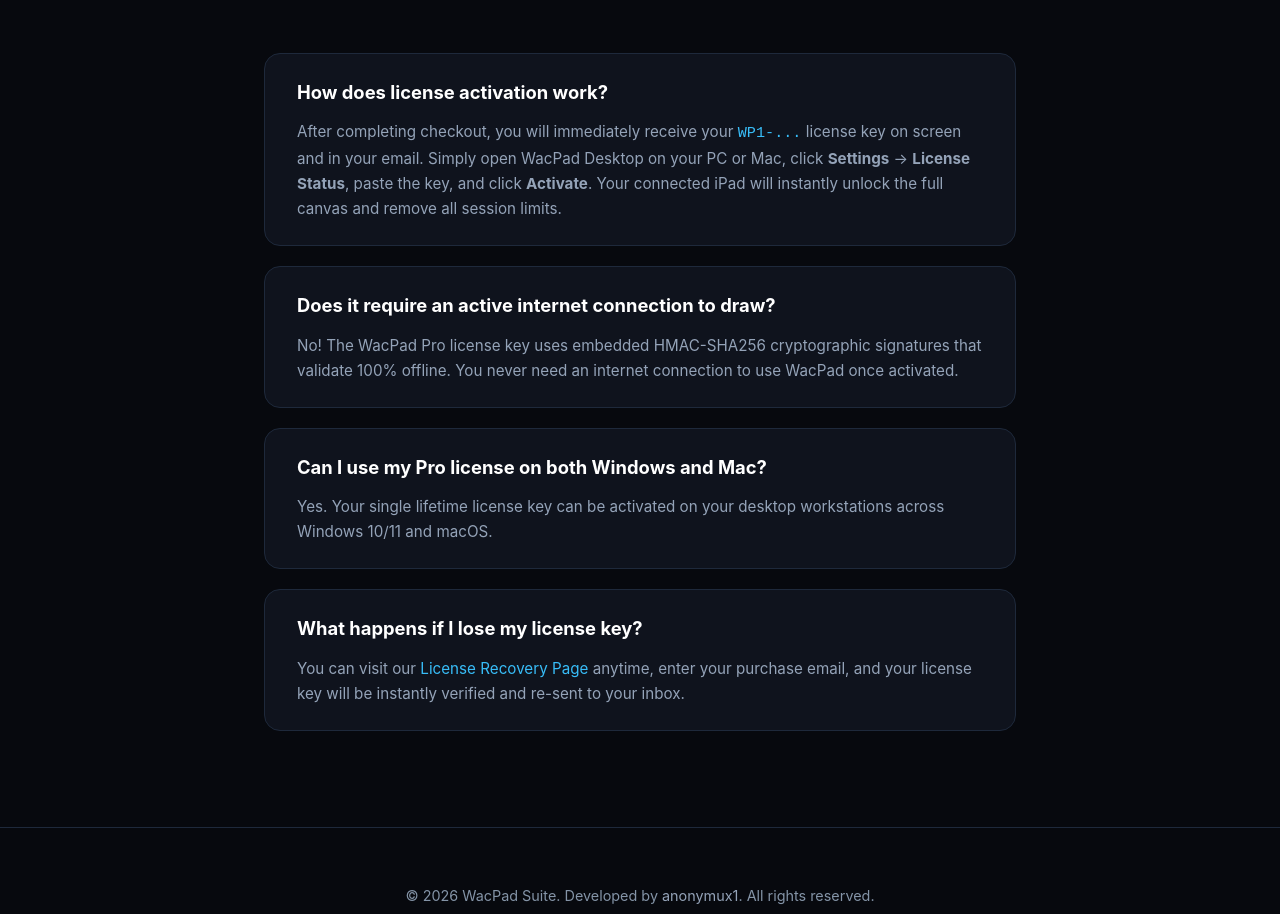
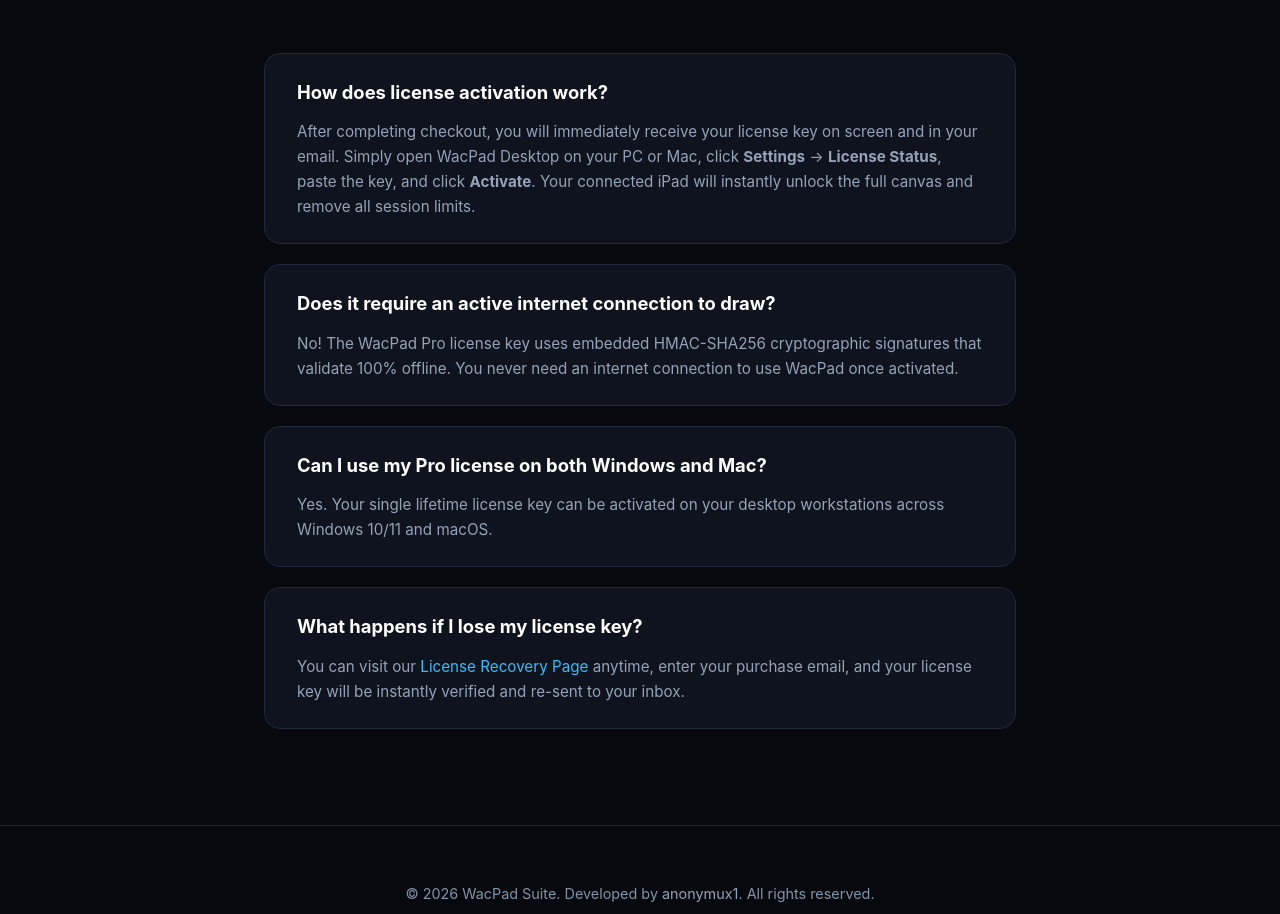
Before and after one commit to anonymux1/Wacpad-Site, a website: page public/index.html in a window 1280 px wide. Shown: the part 4109-5023 px from the top of the page. Drawn offline with Linux system fonts and the light colour scheme.

Commit message:
fix(faq): remove WP1-... prefix reference from activation answer

```diff
--- a/public/index.html
+++ b/public/index.html
@@ -280,7 +280,7 @@
     <div style="display: flex; flex-direction: column; gap: 1.25rem;">
       <div class="card" style="padding: 1.5rem 2rem;">
         <h3 style="font-size: 1.15rem;">How does license activation work?</h3>
-        <p>After completing checkout, you will immediately receive your <code style="color: #38bdf8;">WP1-...</code> license key on screen and in your email. Simply open WacPad Desktop on your PC or Mac, click <strong>Settings</strong> &rarr; <strong>License Status</strong>, paste the key, and click <strong>Activate</strong>. Your connected iPad will instantly unlock the full canvas and remove all session limits.</p>
+        <p>After completing checkout, you will immediately receive your license key on screen and in your email. Simply open WacPad Desktop on your PC or Mac, click <strong>Settings</strong> &rarr; <strong>License Status</strong>, paste the key, and click <strong>Activate</strong>. Your connected iPad will instantly unlock the full canvas and remove all session limits.</p>
       </div>
 
       <div class="card" style="padding: 1.5rem 2rem;">
```
